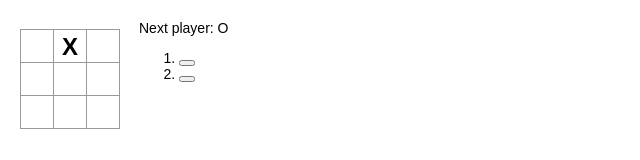
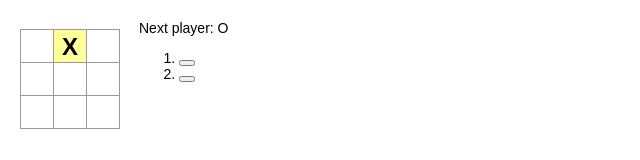
Before and after one commit to gmidorii/sample, a React app in the folder react-tutorial/: page / in a window 1280 px wide. Both pictures are taken after a click on the button 70 px from the left and 46 px from the top of the page. Shown: the top 160 px of the page, without its empty margins (0-640 px from the left). Built offline with nearby package versions, Linux system fonts and the light colour scheme.

Commit message:
Add pushed highright.

```diff
--- a/react-tutorial/index.css
+++ b/react-tutorial/index.css
@@ -44,3 +44,7 @@ body {
 .game-info {
   margin-left: 20px;
 }
+
+.pushed-square {
+  background: #FFFF99
+}
--- a/react-tutorial/src/components/Board.tsx
+++ b/react-tutorial/src/components/Board.tsx
@@ -3,6 +3,7 @@ import * as React from "react"
 export interface BoardProps {
   squares: string[]
   onClick(i: number): void
+  nowPushed: number
 }
 
 export interface BoardState {
@@ -13,10 +14,20 @@ export interface BoardState {
 export class Board extends React.Component<BoardProps, BoardState> {
 
   renderSquare(i: number) {
+    if (this.props.nowPushed === i) {
+      return (
+        <Square
+        value={this.props.squares[i]}
+        onClick={() => this.props.onClick(i)}
+        nowPushed={true}
+        />
+      )
+    }
     return (
       <Square
       value={this.props.squares[i]}
       onClick={() => this.props.onClick(i)}
+      nowPushed={false}
       />
     )
   }
@@ -48,12 +59,20 @@ export class Board extends React.Component<BoardProps, BoardState> {
 
 export interface SquareProps {
   value: string
-  onClick(): void
+  onClick(i: string): void
+  nowPushed: boolean
 }
 
 const Square = (props: SquareProps) => {
+  if (props.nowPushed) {
+    return (
+      <button className="square pushed-square" onClick={() => props.onClick(props.value)}>
+        {props.value}
+      </button>
+    )
+  }
   return (
-    <button className="square" onClick={() => props.onClick()}>
+    <button className="square" onClick={() => props.onClick(props.value)}>
       {props.value}
     </button>
   )
--- a/react-tutorial/src/components/Game.tsx
+++ b/react-tutorial/src/components/Game.tsx
@@ -7,6 +7,7 @@ export interface GameState {
   history: Squares[]
   stepNumber: number
   xIsNext: boolean
+  nowPushed: number
 }
 export interface Squares {
   squares: string[]
@@ -17,10 +18,11 @@ export class Game extends React.Component<GameProps, GameState> {
     super(props)
     this.state = {
       history: [{
-          squares: new Array<string>(9),
+          squares: Array(9).fill(null)
       }],
       stepNumber: 0,
       xIsNext: true,
+      nowPushed: -1,
     }
   }
 
@@ -38,6 +40,7 @@ export class Game extends React.Component<GameProps, GameState> {
       }]),
       stepNumber: history.length,
       xIsNext: !this.state.xIsNext,
+      nowPushed: i,
     })
   }
 
@@ -76,6 +79,7 @@ export class Game extends React.Component<GameProps, GameState> {
           <Board
             squares={current.squares}
             onClick={(i: number) => this.handleClick(i)}
+            nowPushed={this.state.nowPushed}
           />
         </div>
         <div className="game-info">
--- a/react-tutorial/tsconfig.json
+++ b/react-tutorial/tsconfig.json
@@ -4,7 +4,7 @@
     "sourceMap": true,
     "noImplicitAny": true,
     "module": "commonjs",
-    "target": "es5",
+    "target": "es6",
     "jsx": "react"
   },
   "include": [
```
